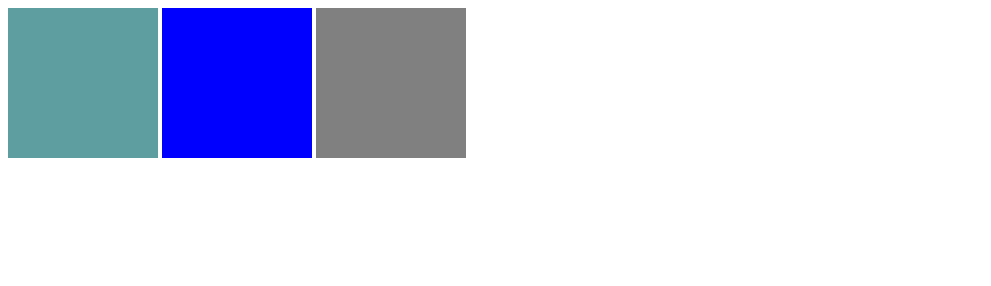
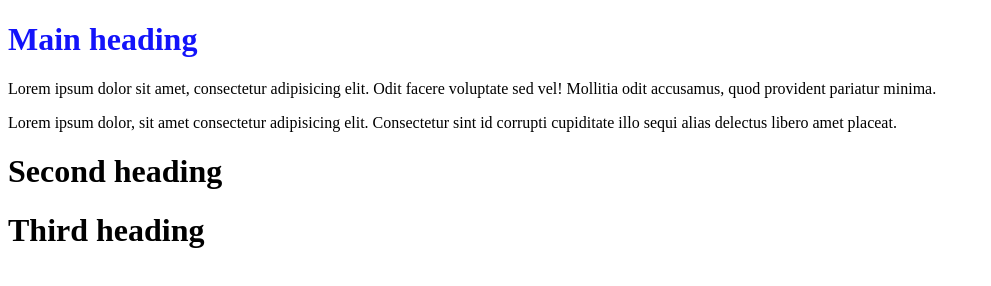
Before and after one commit to IbrahimBagalwa/e-commerce-api, a plain HTML site: page css/index.html in a window 1280 px wide. Shown: the whole page, without its empty margins (0-991 px from the left). Drawn offline with Linux system fonts and the light colour scheme.

Commit message:
variables

```diff
--- a/css/index.html
+++ b/css/index.html
@@ -8,8 +8,16 @@
     <link rel="stylesheet" href="./styles.css">
 </head>
 <body>
-   <div class="one"></div>
-   <div class="two"></div>
-   <div class="three"></div>
+   <h1 class="heading">Main heading</h1>
+   <p class="text">
+       Lorem ipsum dolor sit amet, consectetur adipisicing elit. Odit facere voluptate sed vel! Mollitia odit accusamus, quod provident pariatur minima.
+   </p>
+   <div class="main">
+    <p class="main-text">
+        Lorem ipsum dolor, sit amet consectetur adipisicing elit. Consectetur sint id corrupti cupiditate illo sequi alias delectus libero amet placeat.
+        </p>
+    </div>
+    <h1 class="second-heading">Second heading</h1>
+    <h1 class="third-heading">Third heading</h1>
 </body>
 </html>
--- a/css/styles.css
+++ b/css/styles.css
@@ -1,19 +1,26 @@
-div {
-  width: 150px;
-  height: 150px;
-  display: inline-block;
-  transition-property: background;
-  transition-duration: 3s;
+:root {
+  --primaryColor: #1313fa;
+  --secondaryColor: #f15025;
+  --lastCOlor: #32ff0e;
+  --primaryTransition: all 2s linear;
+  --primaryTransform: translate(20px, 20px);
+  --returnTransition: all 3s ease-in-out;
 }
-div:hover {
-  background: black;
+
+.heading {
+  color: var(--primaryColor);
+  transition: var(--returnTransition);
 }
-.one {
-  background: cadetblue;
+.heading:hover {
+  color: var(--lastCOlor);
+  transition: var(--primaryTransition);
+  transform: var(--primaryTransform);
 }
-.two {
-  background: blue;
+.text {
+  transition: var(--returnTransition);
 }
-.three {
-  background: grey;
+.text:hover {
+  color: var(--lastCOlor);
+  font-size: 2rem;
+  transition: var(--primaryTransition);
 }
```
